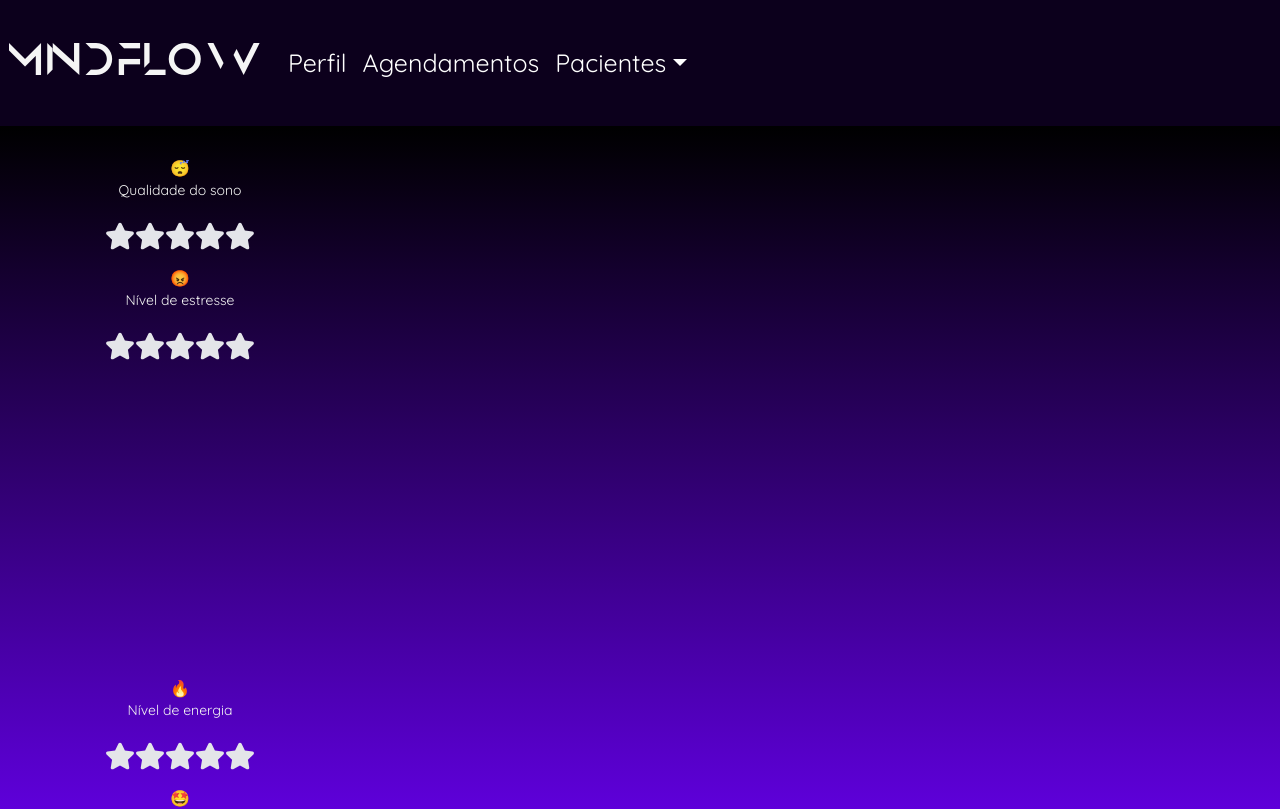
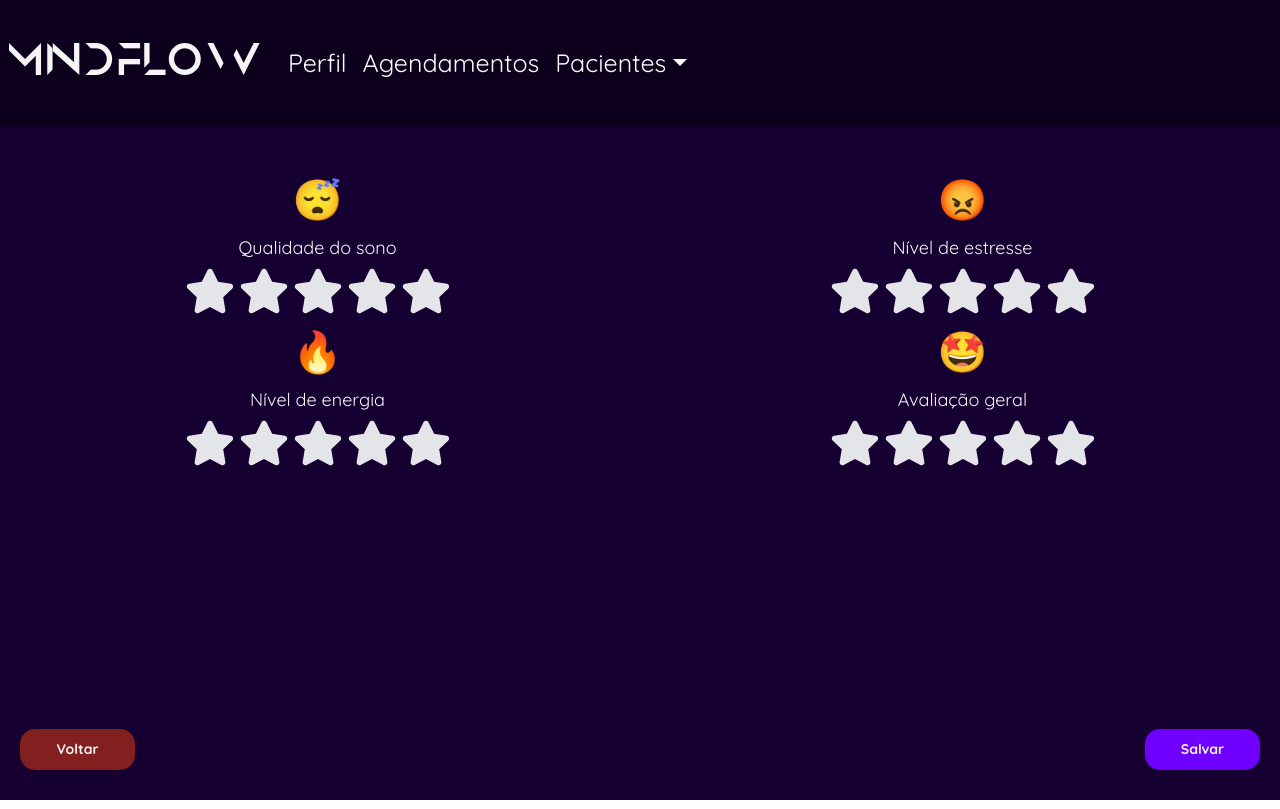
Before and after one commit to Mateus-Wolf/MindFlow, a React (Create React App) app in the folder mindflow/: page /registroHumorAvaliacao in a window 1280 px wide. Shown: the top 809 px of the page. Built offline with nearby package versions, Linux system fonts and the light colour scheme.

Commit message:
Commit tela Avaliação Geral
Commit com a parte visual da tela de Avaliação Geral

```diff
--- a/mindflow/src/componentes/telaRegistrosHumor/registroHumorAvaliacao.js
+++ b/mindflow/src/componentes/telaRegistrosHumor/registroHumorAvaliacao.js
@@ -11,9 +11,8 @@ const RegistroHumorAvaliacao = ({ label, emoji }) => {
         generalEvaluation: 0,
     });
 
-    // Função auxiliar para renderizar estrelas com base no nível
     const renderStars = (level, keyPrefix) => (
-        <div style={{ display: 'flex', alignItems: 'center' }}>
+        <div className="stars-container">
             {[...Array(5)].map((_, index) => {
                 const ratingValue = index + 1;
                 return (
@@ -26,9 +25,8 @@ const RegistroHumorAvaliacao = ({ label, emoji }) => {
                             style={{ display: 'none' }}
                         />
                         <FaStar
+                            className="star"
                             color={ratingValue <= level ? '#ffc107' : '#e4e5e9'}
-                            size={30}
-                            style={{ cursor: 'pointer' }}
                         />
                     </label>
                 );
@@ -38,25 +36,29 @@ const RegistroHumorAvaliacao = ({ label, emoji }) => {
 
     const Avaliacao = () => {
         return (
-            <div className="avaliacao-container" style={{ display: 'flex', justifyContent: 'space-between', gap: '20px' }}>
+            <div className="avaliacao-container">
+                <div className="avaliacao-row">
                     <div className="avaliacao-item">
-                        <span role="img" aria-label="sono">😴</span>
-                        <p>Qualidade do sono</p>
-                        <div className="stars">{renderStars(ratings.sleepQuality, 'sleepQuality')}</div>
+                        <span role="img" aria-label="sono" className="emoji">😴</span>
+                        <p className="avaliacao-text">Qualidade do sono</p>
+                        {renderStars(ratings.sleepQuality, 'sleepQuality')}
+                    </div>
                     <div className="avaliacao-item">
-                        <span role="img" aria-label="estresse">😡</span>
-                        <p>Nível de estresse</p>
-                        <div className="stars">{renderStars(ratings.stressLevel, 'stressLevel')}</div>
+                        <span role="img" aria-label="estresse" className="emoji">😡</span>
+                        <p className="avaliacao-text">Nível de estresse</p>
+                        {renderStars(ratings.stressLevel, 'stressLevel')}
                     </div>
                 </div>
+                <div className="avaliacao-row">
                     <div className="avaliacao-item">
-                        <span role="img" aria-label="energia">🔥</span>
-                        <p>Nível de energia</p>
-                        <div className="stars">{renderStars(ratings.energyLevel, 'energyLevel')}</div>
+                        <span role="img" aria-label="energia" className="emoji">🔥</span>
+                        <p className="avaliacao-text">Nível de energia</p>
+                        {renderStars(ratings.energyLevel, 'energyLevel')}
+                    </div>
                     <div className="avaliacao-item">
-                        <span role="img" aria-label="geral">🤩</span>
-                        <p>Avaliação geral</p>
-                        <div className="stars">{renderStars(ratings.generalEvaluation, 'generalEvaluation')}</div>
+                        <span role="img" aria-label="geral" className="emoji">🤩</span>
+                        <p className="avaliacao-text">Avaliação geral</p>
+                        {renderStars(ratings.generalEvaluation, 'generalEvaluation')}
                     </div>
                 </div>
             </div>
@@ -64,7 +66,7 @@ const RegistroHumorAvaliacao = ({ label, emoji }) => {
     };
 
     return (
-        <div>
+        <div className="tudo">
             <Header />
             <h2>{label}</h2>
             <div>{emoji}</div>
--- a/mindflow/src/style/registrohumor.css
+++ b/mindflow/src/style/registrohumor.css
@@ -11,26 +11,23 @@
     flex-wrap: wrap;
     justify-content: space-around;
     align-items: center;
-    flex-grow: 1;
-    /* Permite que essa parte cresça e ocupe o espaço restante */
+    flex-grow: 1; /* Permite que essa parte cresça e ocupe o espaço restante */
 }
 
 .footer {
     display: flex;
     justify-content: space-between;
     padding: 10px 20px;
-    /* Reduzir o padding para não ultrapassar a altura */
     background-color: var(--roxo-fundo);
-    /* Garantir que o fundo do footer seja roxo também */
+    margin-top: auto; /* Faz o footer ficar na parte inferior */
 }
 
 .btnSalvar {
-    width: 290px;
+    width: 115px; /* Ajustado para que a largura do botão seja consistente */
     background-color: var(--roxo-destaque);
     border-radius: 15px;
     color: whitesmoke;
     padding: 10px;
-    width: 115px;
     border: none;
     font-size: 14px;
     font-weight: bold;
@@ -40,12 +37,11 @@
 }
 
 .btnVoltar {
-    width: 290px;
+    width: 115px; /* Ajustado para que a largura do botão seja consistente */
     background-color: var(--vermelho-cancelar);
     border-radius: 15px;
     color: whitesmoke;
     padding: 10px;
-    width: 115px;
     border: none;
     font-size: 14px;
     font-weight: bold;
@@ -57,11 +53,9 @@
 .buttons {
     margin-top: 20px;
     display: flex;
-    justify-content: center;
-    /* Centralizar os botões */
+    justify-content: center; /* Centralizar os botões */
     align-items: center;
-    gap: 10px;
-    /* Espaçamento entre os botões */
+    gap: 10px; /* Espaçamento entre os botões */
 }
 
 img {
@@ -85,7 +79,7 @@ img {
 }
 
 .button :hover {
-    background: var(--roxo-gradiente)
+    background: var(--roxo-gradiente);
 }
 
 .button-checked {
@@ -98,41 +92,54 @@ img {
     color: white;
 }
 
-  .button-hovered {
+.button-hovered {
     background: var(--roxo-gradiente); /* Cor para o botão de check */
 }
 
-  .button-hovered-times {
+.button-hovered-times {
     background: var(--vermelho-cancelar); /* Cor para o botão de times */
 }
-
-
 
 /* Criando CSS para a tela de Avaliação do Humor */
 .avaliacao-container {
     color: whitesmoke;
     display: flex;
     flex-direction: column;
-    margin-top: -8px;
-    min-height: 100vh; /* Faz com que o container ocupe pelo menos a altura total da tela */
+    flex-grow: 1;
+    margin-top: 35px;
 }
 
-/* Criando CSS para a tela de Avaliação do Humor */
-.avaliacao-container {
-    color: whitesmoke;
+.avaliacao-row {
     display: flex;
-    flex-wrap: wrap;
-    justify-content: space-evenly;
-    background: linear-gradient(to bottom, #000, #6e00ff);
-    padding: 20px;
-    min-height: 100vh; /* Faz com que o container ocupe pelo menos a altura total da tela */
+    justify-content: space-between;
+    gap: 10px; /* Proximidade dos itens */
 }
 
 .avaliacao-item {
     display: flex;
     flex-direction: column;
     align-items: center;
-    margin: 10px;
-    flex: 0 1 calc(50% - 20px);
-    max-width: 300px;
+    flex: 1; /* Para que cada item ocupe o mesmo espaço */
 }
+
+.emoji {
+    font-size: 40px; /* Tamanho dos emojis */
+}
+
+.avaliacao-text {
+    font-size: 18px; /* Tamanho do texto */
+    margin: 5px 0; /* Margem entre o texto e as estrelas */
+}
+
+.stars-container {
+    display: flex;
+    align-items: center;
+    justify-content: center;
+}
+
+.star {
+    cursor: pointer;
+    margin: 0 2px; /* Espaçamento entre estrelas */
+    width: 50px; /* Ajustando a largura das estrelas */
+    height: 50px; /* Ajustando a altura das estrelas */
+}
```
